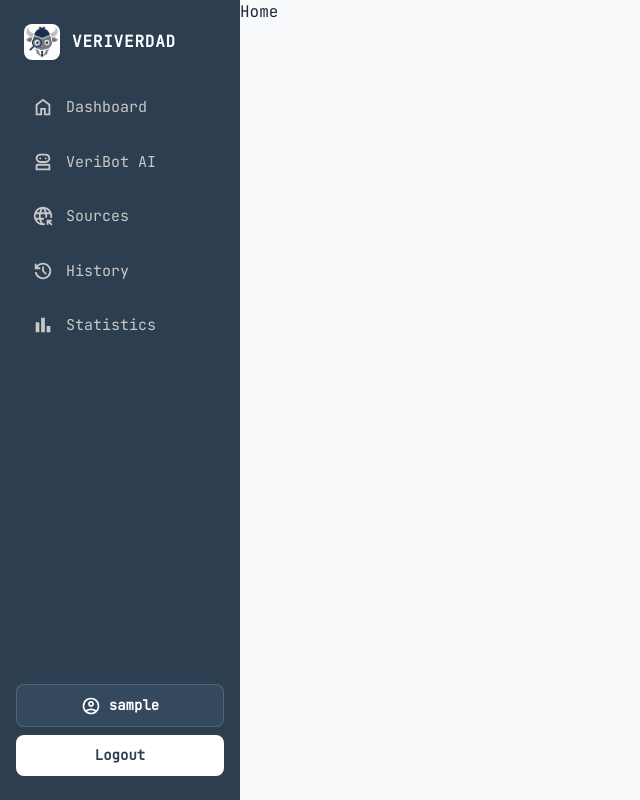
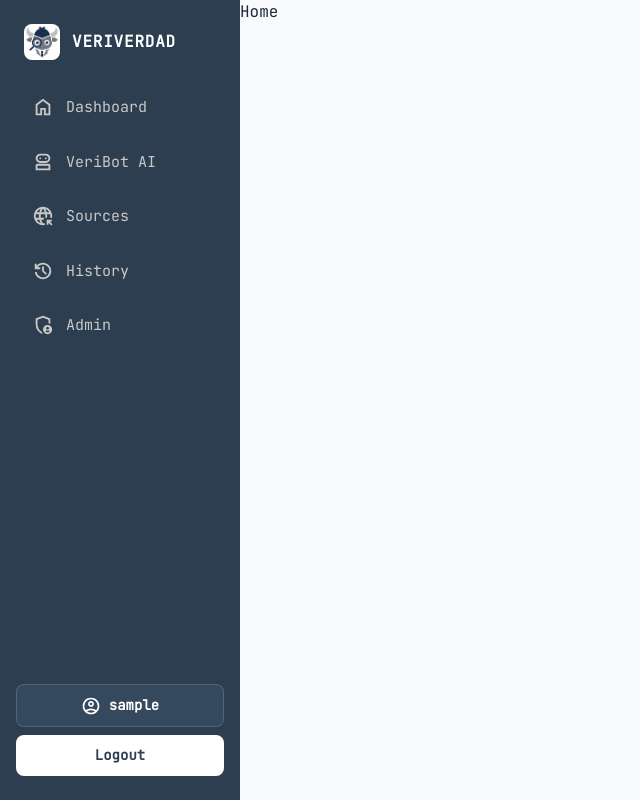
Before and after one commit to IMOitself/VeriVerdad, a React (Vite) app in the folder frontend/: page /home in a window 1280 px wide. Shown: the whole page, without its empty margins (0-640 px from the left). Built offline with nearby package versions, Linux system fonts and the light colour scheme; no server answers; sample sign-in values are in the browser's storage.

Commit message:
feat(sidebar): update user data structure and role-based navigation

```diff
--- a/frontend/src/components/dashboard/Sidebar.jsx
+++ b/frontend/src/components/dashboard/Sidebar.jsx
@@ -5,24 +5,30 @@ import { getProfile } from '../../api.js';
 import './Sidebar.css';
 
 export default function Sidebar() {
-	const [username, setUsername] = useState(function () {
+	const [userData, setUserData] = useState(function () {
 		const cachedUser = localStorage.getItem('user');
 		if (cachedUser) {
 			try {
 				const parsed = JSON.parse(cachedUser);
-				return parsed.username || 'User';
+				return {
+					username: parsed.username || 'User',
+					role: parsed.role || 'student'
+				};
 			} catch (e) {
-				return 'User';
+				return { username: 'User', role: 'student' };
 			}
 		}
-		return 'User';
+		return { username: 'User', role: 'student' };
 	});
 
 	useEffect(function () {
 		async function loadUser() {
 			const result = await getProfile();
-			if (result.success && result.data && result.data.username) {
-				setUsername(result.data.username);
+			if (result.success && result.data) {
+				setUserData({
+					username: result.data.username || 'User',
+					role: result.data.role || 'student'
+				});
 				localStorage.setItem('user', JSON.stringify(result.data));
 			}
 		}
@@ -32,7 +38,10 @@ export default function Sidebar() {
 			if (cachedUser) {
 				try {
 					const parsed = JSON.parse(cachedUser);
-					if (parsed.username) setUsername(parsed.username);
+					setUserData({
+						username: parsed.username || 'User',
+						role: parsed.role || 'student'
+					});
 				} catch (e) {}
 			}
 		}
@@ -93,6 +102,7 @@ export default function Sidebar() {
 					<span>History</span>
 				</NavLink>
 
+				{userData.role === 'teacher' && (
 					<NavLink
 						to="/statistics"
 						className={({ isActive }) => isActive ? "nav-item active" : "nav-item"}
@@ -102,6 +112,19 @@ export default function Sidebar() {
 						</svg>
 						<span>Statistics</span>
 					</NavLink>
+				)}
+
+				{userData.role === 'admin' && (
+					<NavLink
+						to="/admin"
+						className={({ isActive }) => isActive ? "nav-item active" : "nav-item"}
+					>
+						<svg xmlns="http://www.w3.org/2000/svg" viewBox="0 -960 960 960">
+							<path d="M722.5-297.5Q740-315 740-340t-17.5-42.5Q705-400 680-400t-42.5 17.5Q620-365 620-340t17.5 42.5Q655-280 680-280t42.5-17.5ZM680-160q31 0 57-14.5t42-38.5q-22-13-47-20t-52-7q-27 0-52 7t-47 20q16 24 42 38.5t57 14.5ZM480-80q-139-35-229.5-159.5T160-516v-244l320-120 320 120v227q-19-8-39-14.5t-41-9.5v-147l-240-90-240 90v188q0 47 12.5 94t35 89.5Q310-290 342-254t71 60q11 32 29 61t41 52q-1 0-1.5.5t-1.5.5Zm200 0q-83 0-141.5-58.5T480-280q0-83 58.5-141.5T680-480q83 0 141.5 58.5T880-280q0 83-58.5 141.5T680-80ZM480-494Z" />
+						</svg>
+						<span>Admin</span>
+					</NavLink>
+				)}
 			</nav>
 
 			<div className="sidebar-footer">
@@ -112,7 +135,7 @@ export default function Sidebar() {
 					<svg xmlns="http://www.w3.org/2000/svg" viewBox="0 -960 960 960">
 						<path d="M234-276q51-39 114-61.5T480-360q69 0 132 22.5T726-276q35-41 54.5-93T800-480q0-133-93.5-226.5T480-800q-133 0-226.5 93.5T160-480q0 59 19.5 111t54.5 93Zm146.5-204.5Q340-521 340-580t40.5-99.5Q421-720 480-720t99.5 40.5Q620-639 620-580t-40.5 99.5Q539-440 480-440t-99.5-40.5ZM480-80q-83 0-156-31.5T197-197q-54-54-85.5-127T80-480q0-83 31.5-156T197-763q54-54 127-85.5T480-880q83 0 156 31.5T763-763q54 54 85.5 127T880-480q0 83-31.5 156T763-197q-54 54-127 85.5T480-80Zm100-95.5q47-15.5 86-44.5-39-29-86-44.5T480-280q-53 0-100 15.5T294-220q39 29 86 44.5T480-160q53 0 100-15.5ZM523-537q17-17 17-43t-17-43q-17-17-43-17t-43 17q-17 17-17 43t17 43q17 17 43 17t43-17Zm-43-43Zm0 360Z" />
 					</svg>
-					<span>{username}</span>
+					<span>{userData.username}</span>
 				</NavLink>
 				<LogoutButton />
 			</div>
```
Lines whose indentation alone changed are shown as unchanged.
